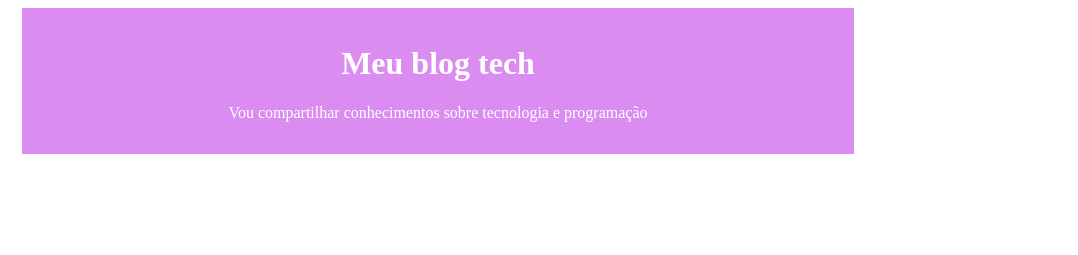
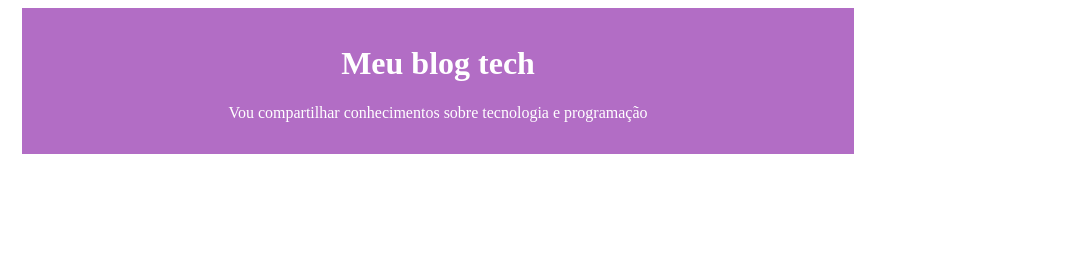
Before and after one commit to rafaelaestruchok-boop/educa-oDigital1A26, a plain HTML site: page index.html in a window 1280 px wide. Shown: the top 255 px of the page, 202-1280 px from the left. Drawn offline with Linux system fonts and the light colour scheme.

Commit message:
mudei a cor

```diff
--- a/style.css
+++ b/style.css
@@ -1,5 +1,5 @@
 header {
-background-color: rgb(219, 140, 241);
+background-color: rgb(178, 109, 197);
 color: #FFFFFF;
 text-align: center;
 max-width: 800px;
```
